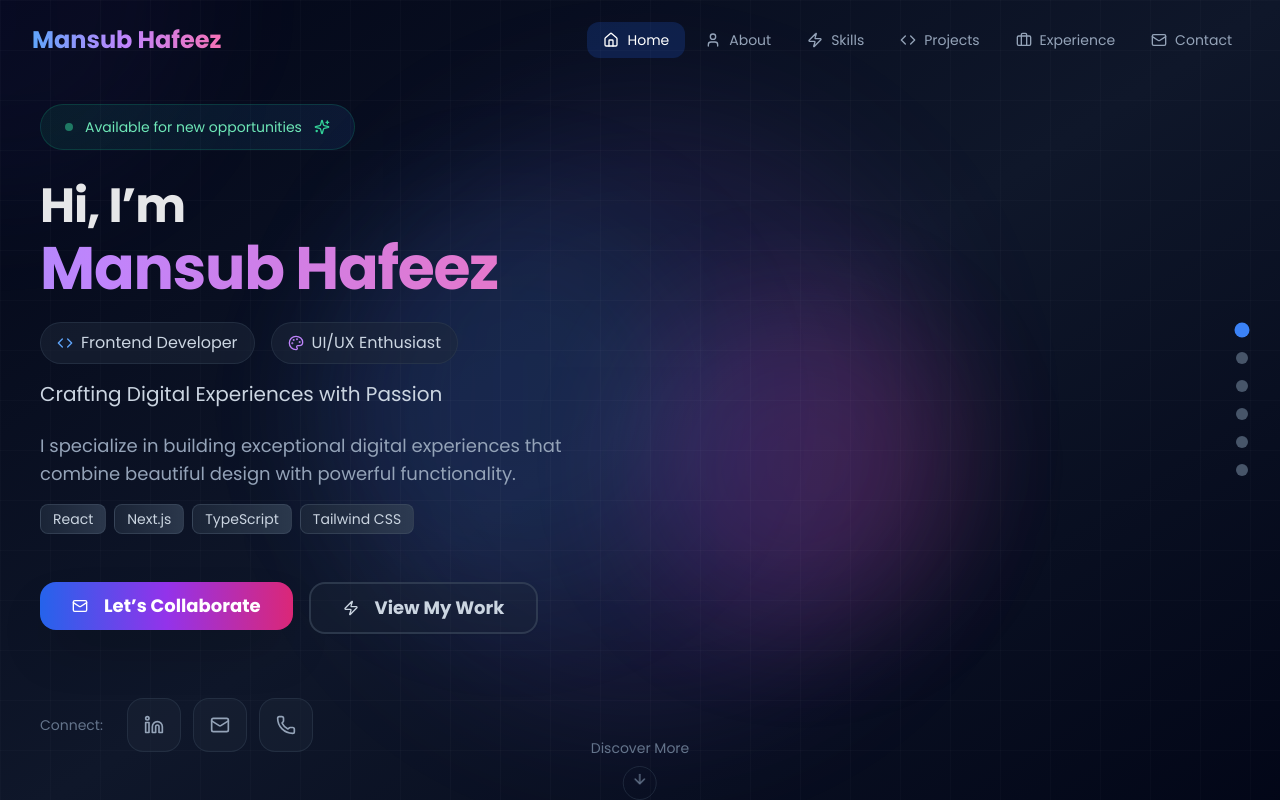
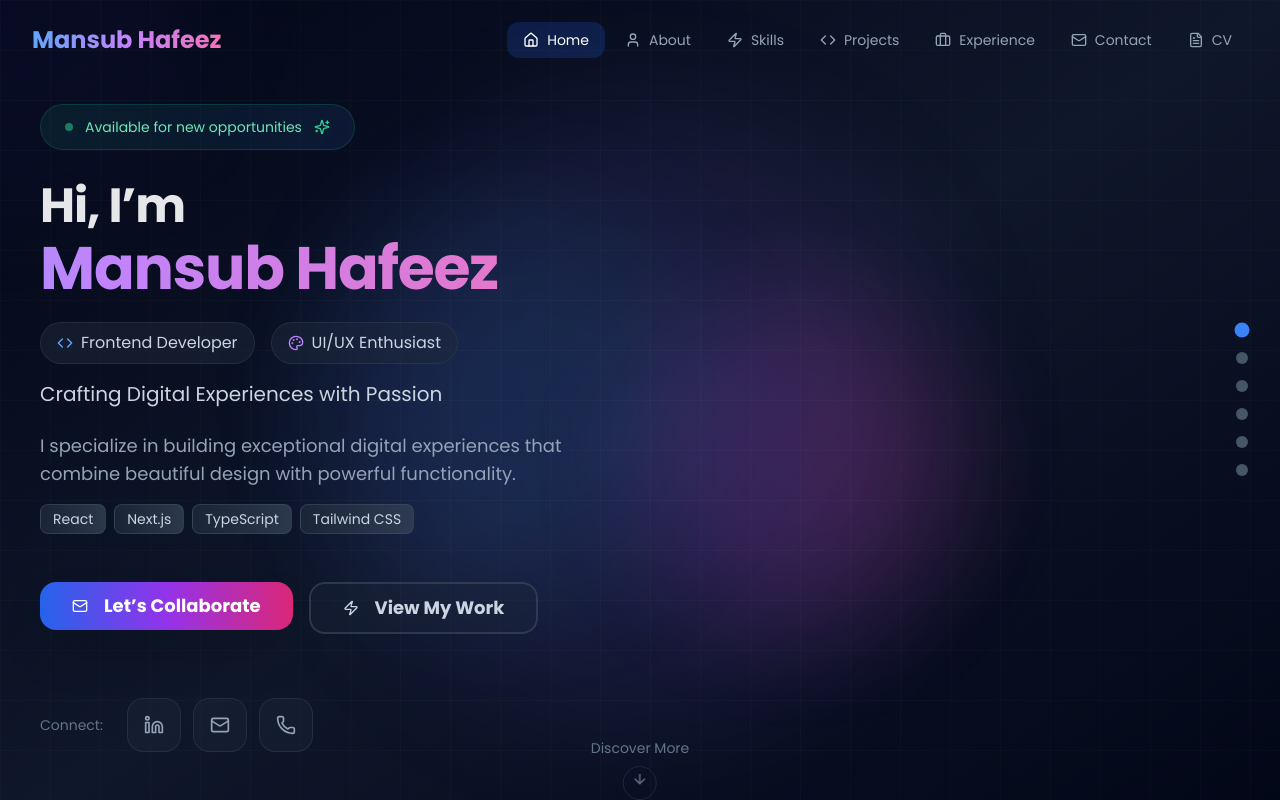
Before and after one commit to mansub-dev/MansubHafeez, a Next.js app: page / in a window 1280 px wide. Shown: the top 800 px of the page. Built offline with nearby package versions, Linux system fonts and the light colour scheme.

Commit message:
added cv

```diff
--- a/src/components/navigation.tsx
+++ b/src/components/navigation.tsx
@@ -2,7 +2,17 @@
 
 import React from "react";
 import { Button } from "@/components/ui/button";
-import { Menu, X, Home, User, Code, Briefcase, Mail, Zap } from "lucide-react";
+import {
+  Menu,
+  X,
+  Home,
+  User,
+  Code,
+  Briefcase,
+  Mail,
+  Zap,
+  FileText,
+} from "lucide-react";
 
 const navItems = [
   { name: "Home", href: "#home", icon: Home },
@@ -11,6 +21,12 @@ const navItems = [
   { name: "Projects", href: "#projects", icon: Code },
   { name: "Experience", href: "#experience", icon: Briefcase },
   { name: "Contact", href: "#contact", icon: Mail },
+  {
+    name: "CV",
+    href: "/Mansub_Hafeez_CV.pdf",
+    icon: FileText,
+    external: true,
+  },
 ];
 
 export function Navigation() {
@@ -22,7 +38,10 @@ export function Navigation() {
     const handleScroll = () => {
       setScrolled(window.scrollY > 50);
 
-      const sections = navItems.map((item) => item.href.substring(1));
+      const sections = navItems
+        .filter((item) => !item.external) // skip CV
+        .map((item) => item.href.substring(1));
+
       const scrollPosition = window.scrollY + 100;
 
       for (const section of sections) {
@@ -46,7 +65,11 @@ export function Navigation() {
     return () => window.removeEventListener("scroll", handleScroll);
   }, []);
 
-  const scrollToSection = (href: string) => {
+  const handleNavClick = (href: string, external?: boolean) => {
+    if (external) {
+      window.open(href, "_blank"); // opens CV in new tab
+      return;
+    }
     const element = document.getElementById(href.substring(1));
     if (element) {
       element.scrollIntoView({ behavior: "smooth" });
@@ -77,9 +100,9 @@ export function Navigation() {
                 return (
                   <button
                     key={item.name}
-                    onClick={() => scrollToSection(item.href)}
+                    onClick={() => handleNavClick(item.href, item.external)}
                     className={`relative px-4 py-2 rounded-xl text-sm font-medium transition-all duration-300 flex items-center gap-2 ${
-                      activeSection === item.href.substring(1)
+                      !item.external && activeSection === item.href.substring(1)
                         ? "text-white bg-blue-600/20"
                         : "text-slate-400 hover:text-white"
                     }`}
@@ -121,7 +144,7 @@ export function Navigation() {
                 return (
                   <button
                     key={item.name}
-                    onClick={() => scrollToSection(item.href)}
+                    onClick={() => handleNavClick(item.href, item.external)}
                     className="flex items-center gap-4 py-4 px-4 text-left text-slate-300 hover:text-white hover:bg-slate-700/50 rounded-xl transition-all duration-300"
                   >
                     <Icon className="w-5 h-5" />
@@ -137,10 +160,12 @@ export function Navigation() {
       {/* Floating Navigation Dots */}
       <div className="fixed right-8 top-1/2 transform -translate-y-1/2 z-50 hidden lg:block">
         <div className="flex flex-col space-y-4">
-          {navItems.map((item) => (
+          {navItems
+            .filter((item) => !item.external) // skip CV for dots
+            .map((item) => (
               <button
                 key={item.name}
-              onClick={() => scrollToSection(item.href)}
+                onClick={() => handleNavClick(item.href)}
                 className={`w-3 h-3 rounded-full transition-all duration-300 ${
                   activeSection === item.href.substring(1)
                     ? "bg-blue-500 scale-125"
```
Also changed, not shown: 1 other file (tests, documents, lock files or other folders). Lines whose indentation alone changed are shown as unchanged.
